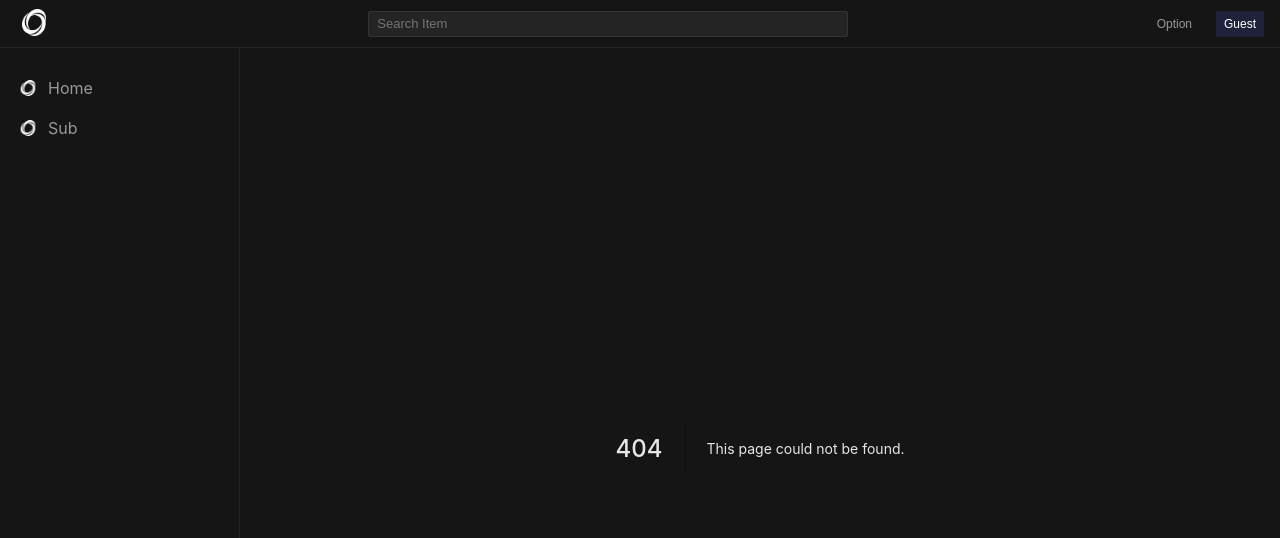
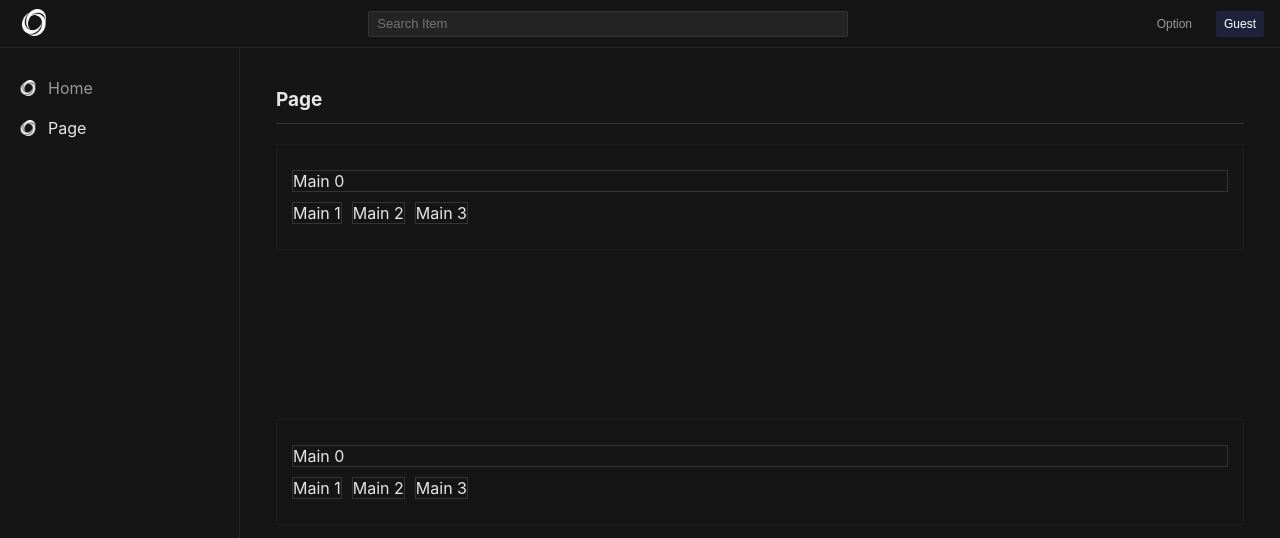
Before and after one commit to JWLK/layout-black, a Next.js app: page /page in a window 1280 px wide. Before the commit this address had no page. Shown: the top 538 px of the page. Built offline with nearby package versions, Linux system fonts and the light colour scheme; a web font is replaced by a local one.

Commit message:
Edit Page Layout

```diff
--- a/components/SideMenu/index.jsx
+++ b/components/SideMenu/index.jsx
@@ -3,7 +3,7 @@ import { useRouter } from 'next/router';
 
 const _menu = [
     { id: '1', name: 'Home', path: '/' },
-    { id: '2', name: 'Sub', path: '/sub' },
+    { id: '2', name: 'Page', path: '/page' },
 ];
 import { SideMenuWrapper, SideMenuBox, SideMenu_ul, SideMenu_li, SideMenu_link, SideMenu_icon } from './css';
 
--- /dev/null
+++ b/pages/page.js
@@ -0,0 +1,35 @@
+import Link from 'next/link';
+
+//Components
+import SideMenu from '@Components/SideMenu';
+
+//CSS
+import { Wrap, Board, PageTitle, Contents, Section, Column, Section_Main, Section_Side } from '@Styles/base';
+
+const Page = () => {
+    return (
+        <Wrap>
+            <Board>
+                <PageTitle>
+                    <span>Page</span>
+                </PageTitle>
+                <Contents>
+                    <Section>
+                        <Column width={'100%'}>Main 0</Column>
+                        <Column height={'auto'}>Main 1</Column>
+                        <Column>Main 2</Column>
+                        <Column>Main 3</Column>
+                    </Section>
+                    <Section>
+                        <Column width={'100%'}>Main 0</Column>
+                        <Column height={'auto'}>Main 1</Column>
+                        <Column>Main 2</Column>
+                        <Column>Main 3</Column>
+                    </Section>
+                </Contents>
+            </Board>
+        </Wrap>
+    );
+};
+
+export default Page;
--- a/styles/base.jsx
+++ b/styles/base.jsx
@@ -129,7 +129,7 @@ export const Board = styled.div`
     height: 100%;
 `;
 
-export const Title = styled.div`
+export const PageTitle = styled.div`
     width: calc(100% - 72px);
     max-width: 1828px;
     margin-left: auto;
@@ -154,23 +154,33 @@ export const Contents = styled.div`
     width: calc(100% - 72px);
     height: calc(100vh - 250px);
     max-width: 1828px;
-    margin-top: 50px;
+    margin-top: 10px;
     margin-left: auto;
     margin-right: auto;
     display: flex;
-    justify-content: space-around;
+    justify-content: flex-start;
     flex-flow: row wrap;
-    align-items: stretch;
+    align-items: flex-start;
+    overflow: scroll;
 `;
 
 export const Section = styled.div`
+    width: 100%;
+    height: auto;
     display: flex;
-    flex-basis: 300px;
     flex-grow: 1;
-    flex-direction: row;
-    border: solid 1px rgb(52, 52, 52);
-    margin: 5px;
-    padding: 30px 10px;
+    flex-flow: row wrap;
+    align-items: flex-start;
+    border: solid 1px rgba(52, 52, 52, 0.3);
+    padding: 20px 10px;
+    margin: 10px 0px;
+`;
+
+export const Column = styled.div`
+    width: ${(props) => (props.width ? props.width : 'auto')};
+    height: ${(props) => (props.height ? props.height : 'auto')};
+    border: solid 1px rgba(52, 52, 52, 1);
+    margin: 5px 5px;
 `;
 
 export const Section_Main = styled.div`
@@ -178,6 +188,7 @@ export const Section_Main = styled.div`
     flex-basis: 300px;
     flex-grow: 2;
     flex-direction: row;
+    align-items: stretch;
     border: solid 1px rgb(52, 52, 52);
     margin: 5px;
     padding: 30px 10px;
@@ -188,6 +199,7 @@ export const Section_Side = styled.div`
     flex-basis: 300px;
     flex-grow: 1;
     flex-direction: row;
+    align-items: stretch;
     border: solid 1px rgb(52, 52, 52);
     margin: 5px;
     padding: 30px 10px;
```
Also changed, not shown: pages/index.js (+8 -5 lines), pages/sub.js (deleted, +0 -22 lines).
